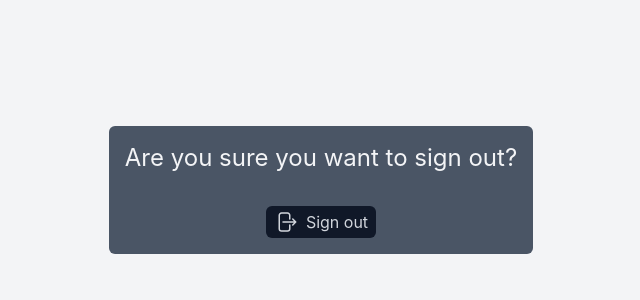
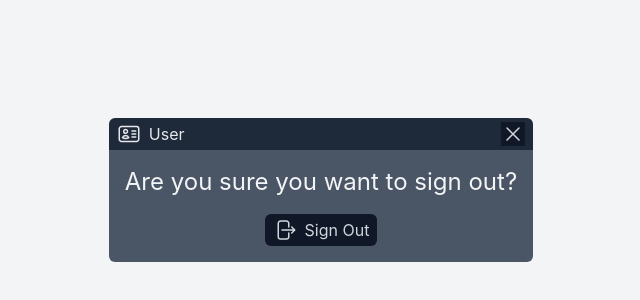
Before and after one commit to alex5272372/payroll, a Next.js app: page /sign-out in a window 1280 px wide. Shown: the part 210-510 px from the top of the page, without its empty margins (319-959 px from the left). Built offline with nearby package versions, Linux system fonts and the light colour scheme.

Commit message:
Main dialog component

```diff
--- a/app/catalog/countries/page.tsx
+++ b/app/catalog/countries/page.tsx
@@ -1,11 +1,11 @@
 import Layout from '@/components/Layout'
 
 const CountriesCatalog = () => {
-  return (
-    <Layout>
+  return <Layout>
+    <main>
       <div>Catalog Countries Page</div>
-    </Layout>
-  )
+    </main>
+  </Layout>
 }
 
 export default CountriesCatalog
--- a/app/document/calendar-filling/page.tsx
+++ b/app/document/calendar-filling/page.tsx
@@ -1,11 +1,11 @@
 import Layout from '@/components/Layout'
 
 const CalendarFilling = () => {
-  return (
-    <Layout>
+  return <Layout>
+    <main>
       <div>Document Calendar Filling Page</div>
-    </Layout>
-  )
+    </main>
+  </Layout>
 }
 
 export default CalendarFilling
--- a/app/report/payslip/page.tsx
+++ b/app/report/payslip/page.tsx
@@ -1,11 +1,11 @@
 import Layout from '@/components/Layout'
 
 const Payslip = () => {
-  return (
-    <Layout>
+  return <Layout>
+    <main>
       <div>Report Payslip Page</div>
-    </Layout>
-  )
+    </main>
+  </Layout>
 }
 
 export default Payslip
--- a/app/sign-in/page.tsx
+++ b/app/sign-in/page.tsx
@@ -1,11 +1,15 @@
 'use server'
-import { Button, Field, Input, Label } from '@headlessui/react'
+import { Field, Input, Label } from '@headlessui/react'
 import { ArrowRightEndOnRectangleIcon } from '@heroicons/react/24/outline'
 import { signInAction } from '@/actions/userActions'
+import MainDialog from '@/components/MainDialog'
 
 const SignIn = () => {
-  return <main className="flex items-center justify-center h-screen">
-    <form action={signInAction} className="flex flex-col items-end p-4 space-y-4 rounded-md bg-gray-600">
+  return <MainDialog
+    action={signInAction}
+    ButtonIcon={ArrowRightEndOnRectangleIcon}
+    buttonText="Sign In"
+  >
     <Field>
       <Label className="text-gray-100">Email:</Label>
       <Input name="email" type="email" className="ml-2 py-1 px-2 rounded-md bg-gray-100" />
@@ -15,17 +19,7 @@ const SignIn = () => {
       <Label className="text-gray-100">Password:</Label>
       <Input name="password" type="password" className="ml-2 py-1 px-2 rounded-md bg-gray-100" />
     </Field>
-
-      <Button
-        type="submit"
-        className={`flex self-center py-1 px-2 rounded-md bg-gray-900 text-gray-300 hover:bg-gray-700
-          hover:text-white cursor-pointer`}
-      >
-        <ArrowRightEndOnRectangleIcon className="h-6" />
-        <p className="ml-2">Sign In</p>
-      </Button>
-    </form>
-  </main>
+  </MainDialog>
 }
 
 export default SignIn
--- a/app/sign-out/page.tsx
+++ b/app/sign-out/page.tsx
@@ -1,22 +1,16 @@
 'use server'
-import { Button } from '@headlessui/react'
 import { ArrowRightStartOnRectangleIcon } from '@heroicons/react/24/outline'
 import { signOutAction } from '@/actions/userActions'
+import MainDialog from '@/components/MainDialog'
 
 const SignOut = () => {
-  return <main className="flex items-center justify-center h-screen">
-    <form action={signOutAction} className="flex flex-col items-center p-4 space-y-8 rounded-md bg-gray-600">
-      <h2 className="text-2xl text-gray-100">Are you sure you want to sign out?</h2>
-      <Button
-        type="submit"
-        className={`flex py-1 px-2 rounded-md bg-gray-900 text-gray-300 hover:bg-gray-700 hover:text-white
-          cursor-pointer`}
-      >
-        <ArrowRightStartOnRectangleIcon className='h-6' />
-        <p className='ml-2'>Sign out</p>
-      </Button>
-    </form>
-  </main>
+  return <MainDialog
+    action={signOutAction}
+    ButtonIcon={ArrowRightStartOnRectangleIcon}
+    buttonText="Sign Out"
+  >
+    <h2 className="text-2xl text-gray-100">Are you sure you want to sign out?</h2>
+  </MainDialog>
 }
 
 export default SignOut
--- a/app/user-profile/page.tsx
+++ b/app/user-profile/page.tsx
@@ -1,7 +1,7 @@
 const UserProfile = () => {
-  return <h1 className="text-2xl font-bold text-center mt-20">
-    User profile
-  </h1>
+  return <main>
+    <h1 className="text-2xl font-bold text-center mt-20">User profile</h1>
+  </main>
 }
 
 export default UserProfile
--- /dev/null
+++ b/components/MainDialog.tsx
@@ -0,0 +1,37 @@
+import { Button } from '@headlessui/react'
+import { IdentificationIcon, XMarkIcon } from '@heroicons/react/24/outline'
+import { HeroIcon } from '@/types'
+
+const MainDialog = (
+  { children, action, ButtonIcon, buttonText }:
+  { children: React.ReactNode; action: (formData: FormData) => void; ButtonIcon: HeroIcon; buttonText: string; }
+) => {
+  return <main className="flex items-center justify-center h-screen">
+    <div className="flex flex-col">
+      <div className="flex justify-between py-1 px-2 rounded-t-md bg-gray-800">
+        <div className="flex text-gray-200">
+          <IdentificationIcon className="h-6" />
+          <p className="ml-2">User</p>
+        </div>
+        <XMarkIcon
+          className="h-6 cursor-pointer bg-gray-900 text-gray-300 hover:bg-gray-700"
+        />
+      </div>
+
+      <form action={action} className="flex flex-col items-end p-4 space-y-4 rounded-b-md bg-gray-600">
+        {children}
+
+        <Button
+          type="submit"
+          className={`flex self-center py-1 px-2 rounded-md bg-gray-900 text-gray-300 hover:bg-gray-700
+            hover:text-white cursor-pointer`}
+        >
+          <ButtonIcon className="h-6" />
+          <p className="ml-2">{buttonText}</p>
+        </Button>
+      </form>
+    </div>
+  </main>
+}
+
+export default MainDialog
```
Also changed, not shown: components/Layout/index.tsx (+6 -6 lines). Lines whose indentation alone changed are shown as unchanged.
